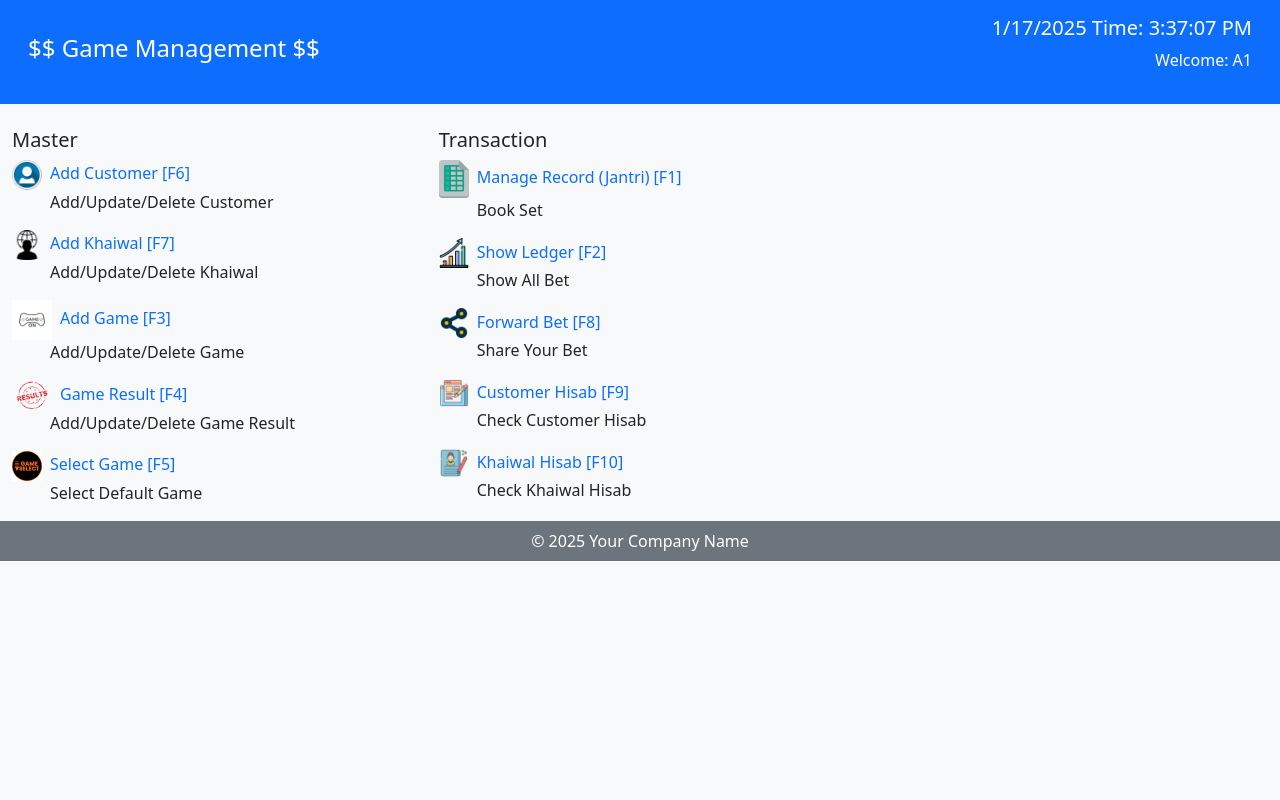
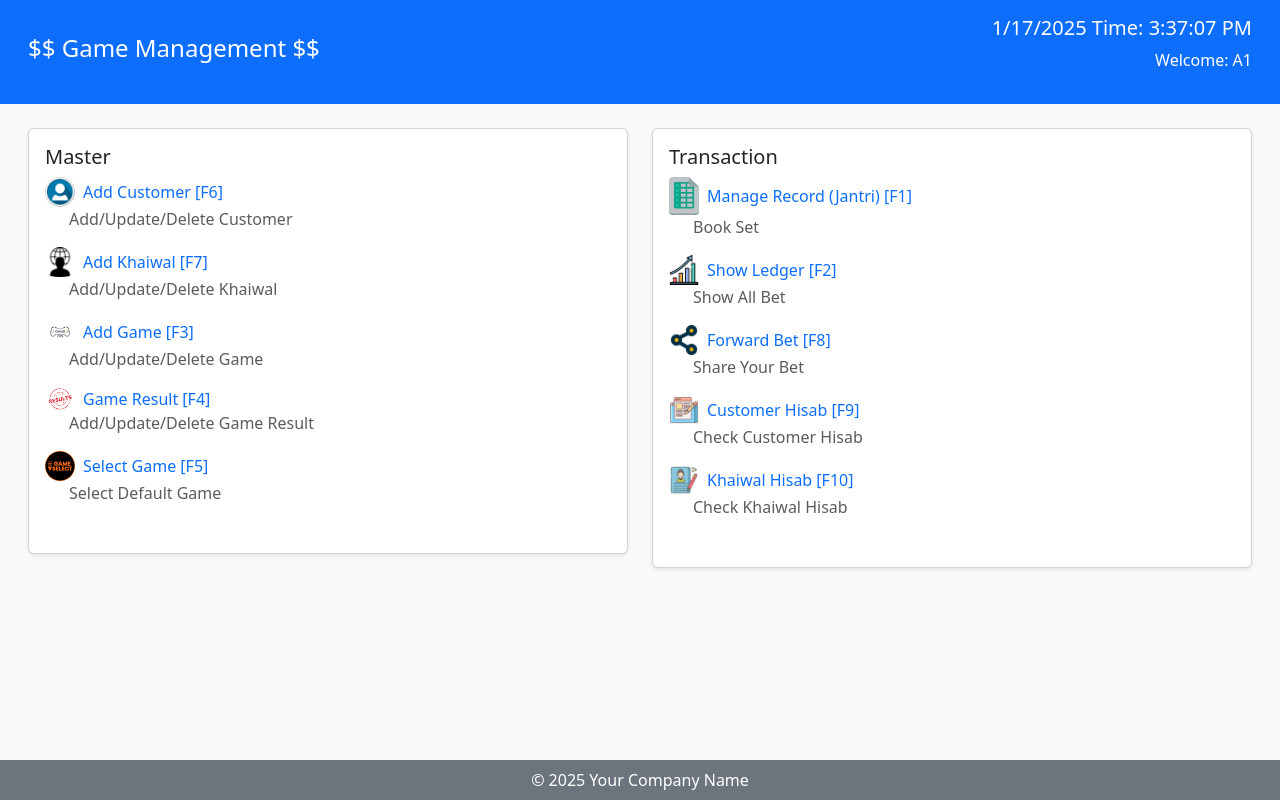
Before and after one commit to AnkitLathwal/Management, a React (Create React App) app: page /dashboard in a window 1280 px wide. Built offline with nearby package versions, Linux system fonts and the light colour scheme.

Commit message:
new update

```diff
--- a/src/Component/Dashboard.js
+++ b/src/Component/Dashboard.js
@@ -1,201 +1,94 @@
 import React, { useState, useEffect } from "react";
-import Popup from "../Popup/AddCustomer"; // Import the popup component
-
+import Popup from "../Popup/AddCustomer";
+import AddGame from "../Popup/AddGame";
 
 const Dashboard = () => {
   const [isPopupOpen, setIsPopupOpen] = useState(false);
+  const [isAddGameOpen, setIsAddGameOpen] = useState(false);
   const [currentTime, setCurrentTime] = useState(new Date());
 
-  // Update time every second
   useEffect(() => {
     const timer = setInterval(() => {
       setCurrentTime(new Date());
     }, 1000);
-
-    // Cleanup timer
     return () => clearInterval(timer);
   }, []);
 
-  // Handle keyboard shortcuts
   useEffect(() => {
     const handleKeyDown = (e) => {
       if (e.key === "F6") {
-        setIsPopupOpen(true); // Open popup on F6
+        e.preventDefault();
+        setIsPopupOpen(true);
+      } else if (e.key === "F3") {
+        e.preventDefault();
+        setIsAddGameOpen(true);
       }
     };
-
     window.addEventListener("keydown", handleKeyDown);
     return () => window.removeEventListener("keydown", handleKeyDown);
   }, []);
 
-  const textStyle = {
-    marginLeft: "38px",
-  };
-
   return (
-    <div className="container-fluid bg-light vh-100">
-      {/* Header Section */}
-      <div className="row bg-primary text-white p-3 align-items-center">
+    <div className="container-fluid bg-light vh-100 d-flex flex-column">
+      <header className="row bg-primary text-white p-3 align-items-center">
         <div className="col-6">
           <h4>$$ Game Management $$</h4>
         </div>
         <div className="col-6 text-end">
           <h5>
-            {currentTime.toLocaleDateString()} Time:{" "}
-            {currentTime.toLocaleTimeString()}
+            {currentTime.toLocaleDateString()} Time: {currentTime.toLocaleTimeString()}
           </h5>
           <p>Welcome: A1</p>
         </div>
-      </div>
+      </header>
 
-      {/* Main Content */}
-      <div className="row mt-4">
-        {/* Master Section */}
-        <div className="col-md-4">
-          <h5>Master</h5>
+      <main className="row flex-grow-1 overflow-auto mt-4 px-3">
+        {["Master", "Transaction"].map((section, sectionIndex) => (
+          <div className="col-md-6" key={sectionIndex}>
+            <div className="card shadow-sm p-3 mb-4">
+              <h5 className="card-title">{section}</h5>
               <ul className="list-unstyled">
-            <li>
+                {(section === "Master" ? [
+                  { src: "Customer.png", text: "Add Customer [F6]", desc: "Add/Update/Delete Customer", shortcut: () => setIsPopupOpen(true) },
+                  { src: "Khaiwal.webp", text: "Add Khaiwal [F7]", desc: "Add/Update/Delete Khaiwal" },
+                  { src: "game.webp", text: "Add Game [F3]", desc: "Add/Update/Delete Game", shortcut: () => setIsAddGameOpen(true) },
+                  { src: "result.png", text: "Game Result [F4]", desc: "Add/Update/Delete Game Result" },
+                  { src: "select game.png", text: "Select Game [F5]", desc: "Select Default Game" },
+                ] : [
+                  { src: "jantri.png", text: "Manage Record (Jantri) [F1]", desc: "Book Set", link: "/Jantri" },
+                  { src: "ledger.png", text: "Show Ledger [F2]", desc: "Show All Bet" },
+                  { src: "forwed bet.png", text: "Forward Bet [F8]", desc: "Share Your Bet" },
+                  { src: "chisab.png", text: "Customer Hisab [F9]", desc: "Check Customer Hisab" },
+                  { src: "khisab.png", text: "Khaiwal Hisab [F10]", desc: "Check Khaiwal Hisab" },
+                ]).map(({ src, text, desc, shortcut, link }, index) => (
+                  <li key={index} className="mb-2">
                     <a
-                href="#"
-                className="text-decoration-none"
-                onClick={() => setIsPopupOpen(true)}
+                      href={link || "#"}
+                      className="text-decoration-none d-flex align-items-center"
+                      onClick={(e) => {
+                        e.preventDefault();
+                        if (shortcut) shortcut();
+                      }}
                     >
-                <img
-                  src="/Images/Customer.png"
-                  alt="icon"
-                  width="30"
-                  className="me-2"
-                />
-                Add Customer [F6]
+                      <img src={`/Images/${src}`} alt="icon" width="30" className="me-2" />
+                      {text}
                     </a>
-              <p style={textStyle}>Add/Update/Delete Customer</p>
+                    <p className="ms-4 text-muted">{desc}</p>
                   </li>
-            <li>
-              <a href="#" className="text-decoration-none">
-                <img
-                  src="/Images/Khaiwal.webp"
-                  alt="icon"
-                  width="30"
-                  className="me-2"
-                />
-                Add Khaiwal [F7]
-              </a>
-              <p style={textStyle}>Add/Update/Delete Khaiwal</p>
-            </li>
-            <li>
-              <a href="#" className="text-decoration-none">
-                <img
-                  src="/Images/game.webp"
-                  alt="icon"
-                  width="40"
-                  className="me-2"
-                />
-                Add Game [F3]
-              </a>
-              <p style={textStyle}>Add/Update/Delete Game</p>
-            </li>
-            <li>
-              <a href="#" className="text-decoration-none">
-                <img
-                  src="/Images/result.png"
-                  alt="icon"
-                  width="40"
-                  className="me-2"
-                />
-                Game Result [F4]
-              </a>
-              <p style={textStyle}>Add/Update/Delete Game Result</p>
-            </li>
-            <li>
-              <a href="#" className="text-decoration-none">
-                <img
-                  src="/Images/select game.png"
-                  alt="icon"
-                  width="30"
-                  className="me-2"
-                />
-                Select Game [F5]
-              </a>
-              <p style={textStyle}>Select Default Game</p>
-            </li>
-          </ul>
-        </div>
-
-        {/* Transaction Section */}
-        <div className="col-md-4">
-          <h5>Transaction</h5>
-          <ul className="list-unstyled">
-            <li>
-              <a href="/Jantri" className="text-decoration-none">
-                <img
-                  src="/Images/jantri.png"
-                  alt="icon"
-                  width="30"
-                  className="me-2"
-                />
-                Manage Record (Jantri) [F1]
-              </a>
-              <p style={textStyle}>Book Set</p>
-            </li>
-            <li>
-              <a href="#" className="text-decoration-none">
-                <img
-                  src="/Images/ledger.png"
-                  alt="icon"
-                  width="30"
-                  className="me-2"
-                />
-                Show Ledger [F2]
-              </a>
-              <p style={textStyle}>Show All Bet</p>
-            </li>
-            <li>
-              <a href="#" className="text-decoration-none">
-                <img
-                  src="/Images/forwed bet.png"
-                  alt="icon"
-                  width="30"
-                  className="me-2"
-                />
-                Forward Bet [F8]
-              </a>
-              <p style={textStyle}>Share Your Bet</p>
-            </li>
-            <li>
-              <a href="#" className="text-decoration-none">
-                <img
-                  src="/Images/chisab.png"
-                  alt="icon"
-                  width="30"
-                  className="me-2"
-                />
-                Customer Hisab [F9]
-              </a>
-              <p style={textStyle}>Check Customer Hisab</p>
-            </li>
-            <li>
-              <a href="#" className="text-decoration-none">
-                <img
-                  src="/Images/khisab.png"
-                  alt="icon"
-                  width="30"
-                  className="me-2"
-                />
-                Khaiwal Hisab [F10]
-              </a>
-              <p style={textStyle}>Check Khaiwal Hisab</p>
-            </li>
+                ))}
               </ul>
             </div>
           </div>
+        ))}
+      </main>
 
-      {/* Footer Section */}
-      <div className="row bg-secondary text-white p-2 mt-auto">
-        <div className="col text-center">© 2025 Your Company Name</div>
-      </div>
+      <footer className="row bg-secondary text-white p-2 text-center mt-auto">
+        <div className="col">© 2025 Your Company Name</div>
+      </footer>
 
-      {/* Call the Popup Component */}
-      <Popup isOpen={isPopupOpen} onClose={() => setIsPopupOpen(false)} />
+      {/* Popups */}
+      {isPopupOpen && <Popup isOpen={isPopupOpen} onClose={() => setIsPopupOpen(false)} />}
+      {isAddGameOpen && <AddGame isOpen={isAddGameOpen} onClose={() => setIsAddGameOpen(false)} />}
     </div>
   );
 };
--- /dev/null
+++ b/src/Popup/AddGame.js
@@ -0,0 +1,67 @@
+import React, { useState } from "react";
+
+const LotteryPopup = ({ show, handleClose }) => {
+  const [lotteryName, setLotteryName] = useState("");
+  const [hours, setHours] = useState("");
+  const [minutes, setMinutes] = useState("");
+  const [selectedTime, setSelectedTime] = useState("AM");
+
+  const handleSave = () => {
+    console.log("Lottery Name:", lotteryName);
+    console.log("Time:", `${hours}:${minutes} ${selectedTime}`);
+    handleClose();
+  };
+
+  return (
+    <div className={`modal fade ${show ? "show d-block" : "d-none"}`} tabIndex="-1">
+      <div className="modal-dialog modal-dialog-centered">
+        <div className="modal-content">
+          <div className="modal-header">
+            <h5 className="modal-title">Enter Lottery Category Details</h5>
+            <button type="button" className="btn-close" onClick={handleClose}></button>
+          </div>
+          <div className="modal-body">
+            <div className="mb-3">
+              <label className="form-label">Lottery Name</label>
+              <input
+                type="text"
+                className="form-control"
+                value={lotteryName}
+                onChange={(e) => setLotteryName(e.target.value)}
+              />
+            </div>
+            <div className="mb-3">
+              <label className="form-label">Game Time</label>
+              <div className="d-flex">
+                <input
+                  type="number"
+                  className="form-control me-2"
+                  placeholder="HH"
+                  value={hours}
+                  onChange={(e) => setHours(e.target.value)}
+                />
+                <input
+                  type="number"
+                  className="form-control me-2"
+                  placeholder="MM"
+                  value={minutes}
+                  onChange={(e) => setMinutes(e.target.value)}
+                />
+                <select className="form-select" onChange={(e) => setSelectedTime(e.target.value)}>
+                  <option>AM</option>
+                  <option>PM</option>
+                </select>
+              </div>
+            </div>
+          </div>
+          <div className="modal-footer">
+            <button className="btn btn-secondary" onClick={handleClose}>Close</button>
+            <button className="btn btn-primary" onClick={handleSave}>Save</button>
+          </div>
+        </div>
+      </div>
+    </div>
+  );
+};
+
+export default LotteryPopup;
```
Also changed, not shown: src/Popup/AddCustomer.js (+194 -34 lines). Lines whose indentation alone changed are shown as unchanged.
